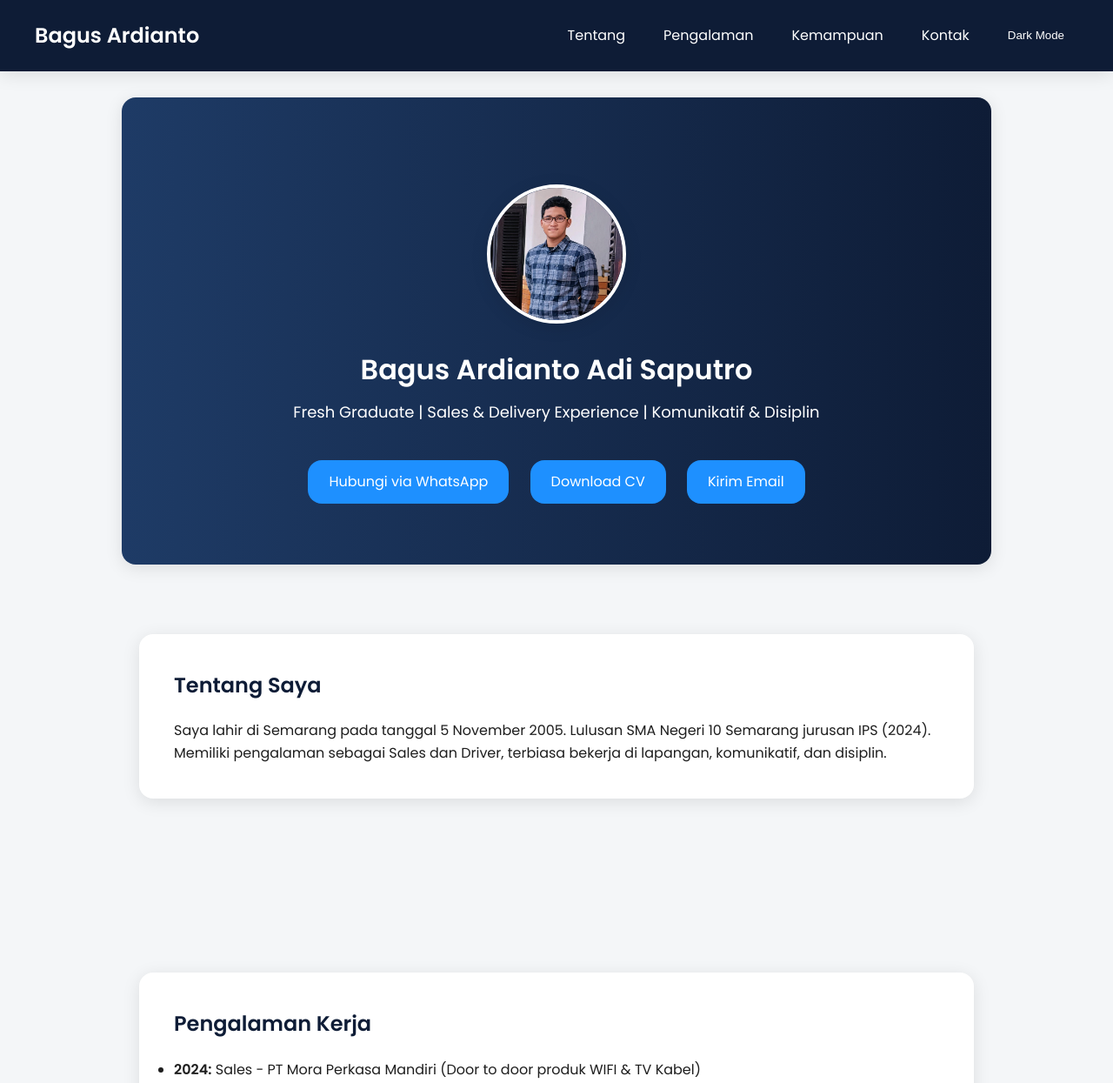
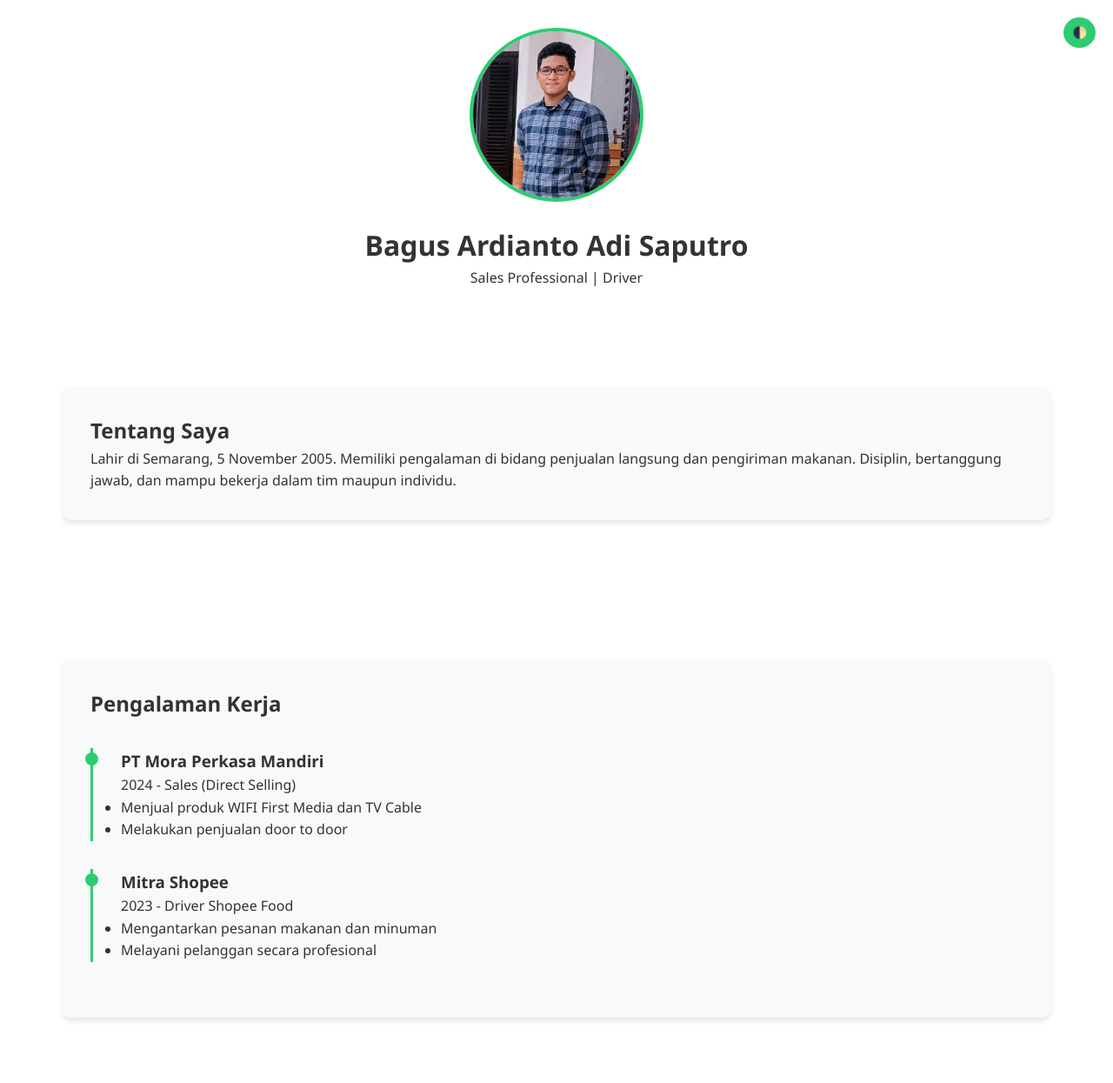
Before and after one commit to BagusArdian-prtl/Bagus-portofolio, a plain HTML site: page index.html in a window 1280 px wide. Shown: the top 1245 px of the page at 87% size. Drawn offline with nearby package versions, Linux system fonts and the light colour scheme.

Commit message:
Update index.html

```diff
--- a/index.html
+++ b/index.html
@@ -1,221 +1,206 @@
-<!DOCTYPE html><html lang="id">
+<!DOCTYPE html>
+<html lang="id">
 <head>
     <meta charset="UTF-8">
     <meta name="viewport" content="width=device-width, initial-scale=1.0">
-  <title>PORTOFOLIO | Portfolio</title>
-  <link href="https://fonts.googleapis.com/css2?family=Poppins:wght@400;600&display=swap" rel="stylesheet">
+    <title>Portofolio - Bagus Ardianto</title>
+    <link href="https://unpkg.com/aos@2.3.1/dist/aos.css" rel="stylesheet">
     <style>
         :root {
-      --primary: #0e1c36;
-      --accent: #1e90ff;
-      --bg-light: #f4f6f8;
-      --bg-dark: #1b1e23;
-      --bg-card: #ffffff;
-      --text-light: #ffffff;
-      --text-dark: #1e1e1e;
-      --radius: 16px;
-      --shadow: 0 4px 20px rgba(0,0,0,0.1);
+            --primary: #2ecc71;
+            --bg: #ffffff;
+            --text: #333333;
+            --card-bg: #f8f9fa;
         }
-    * { margin: 0; padding: 0; box-sizing: border-box; }
+
+        .dark-mode {
+            --bg: #1a1a1a;
+            --text: #ffffff;
+            --card-bg: #2d2d2d;
+        }
+
+        * {
+            margin: 0;
+            padding: 0;
+            box-sizing: border-box;
+            transition: all 0.3s ease;
+        }
+
         body {
-      font-family: 'Poppins', sans-serif;
-      background: var(--bg-light);
-      color: var(--text-dark);
+            font-family: 'Segoe UI', sans-serif;
+            background-color: var(--bg);
+            color: var(--text);
             line-height: 1.6;
-      transition: all 0.4s ease;
         }
-    body.dark {
-      background: var(--bg-dark);
-      color: var(--text-light);
+
+        /* Header Styles */
+        header {
+            padding: 2rem;
+            text-align: center;
+            position: relative;
         }
-    header {
+
+        .profile-img {
+            width: 200px;
+            height: 200px;
+            border-radius: 50%;
+            object-fit: cover;
+            margin-bottom: 1rem;
+            border: 4px solid var(--primary);
+        }
+
+        /* Theme Toggle */
+        .theme-toggle {
+            position: fixed;
+            top: 20px;
+            right: 20px;
+            background: var(--primary);
+            border: none;
+            padding: 10px;
+            border-radius: 50%;
+            cursor: pointer;
+            z-index: 999;
+        }
+
+        /* Section Styles */
+        section {
+            padding: 4rem 2rem;
+            max-width: 1200px;
+            margin: 0 auto;
+        }
+
+        .card {
+            background: var(--card-bg);
+            padding: 2rem;
+            border-radius: 10px;
+            margin: 1rem 0;
+            box-shadow: 0 4px 6px rgba(0,0,0,0.1);
+        }
+
+        /* Experience Timeline */
+        .timeline-item {
+            border-left: 3px solid var(--primary);
+            padding-left: 2rem;
+            margin: 2rem 0;
+            position: relative;
+        }
+
+        .timeline-item::before {
+            content: '';
+            width: 15px;
+            height: 15px;
+            background: var(--primary);
+            border-radius: 50%;
+            position: absolute;
+            left: -9px;
+            top: 5px;
+        }
+
+        /* Contact Form */
+        .contact-form {
+            display: grid;
+            gap: 1rem;
+            max-width: 600px;
+            margin: 0 auto;
+        }
+
+        input, textarea {
+            padding: 0.8rem;
+            border: 1px solid #ddd;
+            border-radius: 5px;
+            background: var(--card-bg);
+            color: var(--text);
+        }
+
+        .btn {
             background: var(--primary);
             color: white;
-      padding: 20px 40px;
-      position: sticky;
-      top: 0;
-      display: flex;
-      flex-wrap: wrap;
-      justify-content: space-between;
-      align-items: center;
-      z-index: 1000;
-      box-shadow: var(--shadow);
+            padding: 1rem 2rem;
+            border: none;
+            border-radius: 5px;
+            cursor: pointer;
         }
-    header h1 { font-size: 24px; font-weight: 600; }
-    nav {
-      display: flex;
-      flex-wrap: wrap;
-      gap: 12px;
-      align-items: center;
+
+        @media (max-width: 768px) {
+            section {
+                padding: 2rem 1rem;
             }
-    nav a, #darkToggle {
-      color: white;
-      background: transparent;
-      border: none;
-      padding: 8px 16px;
-      border-radius: 8px;
-      cursor: pointer;
-      font-weight: 500;
-      transition: background 0.3s;
-      text-decoration: none;
-    }
-    nav a:hover, #darkToggle:hover {
-      background: var(--accent);
-      color: white;
-    }
-    section {
-      padding: 80px 20px;
-      max-width: 1000px;
-      margin: auto;
-    }
-    .fade-in {
-      opacity: 0;
-      transform: translateY(20px);
-      animation: fadeIn 1s ease forwards;
-    }
-    .fade-in:nth-child(1) { animation-delay: 0.3s; }
-    .fade-in:nth-child(2) { animation-delay: 0.6s; }
-    .fade-in:nth-child(3) { animation-delay: 0.9s; }@keyframes fadeIn {
-  to {
-    opacity: 1;
-    transform: translateY(0);
+
+            .profile-img {
+                width: 150px;
+                height: 150px;
             }
         }
-.hero {
-  text-align: center;
-  background: linear-gradient(to right, #1e3b66, #0e1c36);
-  color: white;
-  padding: 100px 20px 60px;
-  border-radius: var(--radius);
-  box-shadow: var(--shadow);
-  margin-top: 30px;
-}
-.hero img {
-  width: 160px;
-  height: 160px;
-  object-fit: cover;
-  border-radius: 50%;
-  margin-bottom: 20px;
-  border: 4px solid white;
-  box-shadow: var(--shadow);
-  animation: zoomIn 1.2s ease;
-}
-@keyframes zoomIn {
-  from { transform: scale(0.6); opacity: 0; }
-  to { transform: scale(1); opacity: 1; }
-}
-.hero h2 { font-size: 32px; margin-bottom: 10px; animation: slideUp 1s ease forwards; }
-.hero p { font-size: 18px; margin-bottom: 30px; animation: fadeIn 1.4s ease forwards; }
-@keyframes slideUp {
-  from { opacity: 0; transform: translateY(40px); }
-  to { opacity: 1; transform: translateY(0); }
-}
-.buttons a {
-  display: inline-block;
-  margin: 10px;
-  padding: 12px 24px;
-  border-radius: var(--radius);
-  background: var(--accent);
-  color: white;
-  text-decoration: none;
-  font-weight: 500;
-  transition: background 0.3s, transform 0.3s;
-}
-.buttons a:hover {
-  background: #0e78d8;
-  transform: scale(1.05);
-}
-.card {
-  background: var(--bg-card);
-  border-radius: var(--radius);
-  padding: 40px;
-  margin-bottom: 40px;
-  box-shadow: var(--shadow);
-  transition: background 0.3s, transform 0.3s;
-  animation: fadeIn 1s ease forwards;
-}
-.card:hover {
-  transform: translateY(-5px);
-}
-body.dark .card { background: #2a2e36; }
-h3 {
-  font-size: 24px;
-  margin-bottom: 20px;
-  color: var(--primary);
-}
-body.dark h3 { color: var(--accent); }
-ul li { margin-bottom: 10px; }
-footer {
-  text-align: center;
-  background: var(--primary);
-  color: white;
-  padding: 30px;
-  margin-top: 40px;
-}
-a { color: var(--accent); }
-@media (max-width: 768px) {
-  header h1 { width: 100%; margin-bottom: 10px; text-align: center; }
-  nav { justify-content: center; gap: 8px; }
-  .hero h2 { font-size: 24px; }
-  .hero p { font-size: 16px; }
+    </style>
+</head>
+<body>
+    <button class="theme-toggle" onclick="toggleTheme()">🌓</button>
+
+    <header data-aos="fade-down">
+        <img src="Bagus Ardianto.jpg" alt="Bagus Ardianto" class="profile-img">
+        <h1>Bagus Ardianto Adi Saputro</h1>
+        <p>Sales Professional | Driver</p>
+    </header>
+
+    <section id="about" data-aos="fade-up">
+        <div class="card">
+            <h2>Tentang Saya</h2>
+            <p>Lahir di Semarang, 5 November 2005. Memiliki pengalaman di bidang penjualan langsung dan pengiriman makanan. Disiplin, bertanggung jawab, dan mampu bekerja dalam tim maupun individu.</p>
+        </div>
+    </section>
+
+    <section id="experience" data-aos="fade-up">
+        <div class="card">
+            <h2>Pengalaman Kerja</h2>
+            <div class="timeline-item">
+                <h3>PT Mora Perkasa Mandiri</h3>
+                <p>2024 - Sales (Direct Selling)</p>
+                <ul>
+                    <li>Menjual produk WIFI First Media dan TV Cable</li>
+                    <li>Melakukan penjualan door to door</li>
+                </ul>
+            </div>
+            <div class="timeline-item">
+                <h3>Mitra Shopee</h3>
+                <p>2023 - Driver Shopee Food</p>
+                <ul>
+                    <li>Mengantarkan pesanan makanan dan minuman</li>
+                    <li>Melayani pelanggan secara profesional</li>
+                </ul>
+            </div>
+        </div>
+    </section>
+
+    <section id="contact" data-aos="fade-up">
+        <div class="card">
+            <h2>Hubungi Saya</h2>
+            <form class="contact-form">
+                <input type="text" placeholder="Nama" required>
+                <input type="email" placeholder="Email" required>
+                <textarea rows="5" placeholder="Pesan" required></textarea>
+                <button type="submit" class="btn">Kirim Pesan</button>
+            </form>
+        </div>
+    </section>
+
+    <script src="https://unpkg.com/aos@2.3.1/dist/aos.js"></script>
+    <script>
+        // AOS Init
+        AOS.init({
+            duration: 1000,
+            once: true
+        });
+
+        // Theme Toggle
+        function toggleTheme() {
+            document.body.classList.toggle('dark-mode');
+            localStorage.setItem('theme', document.body.classList.contains('dark-mode') ? 'dark' : 'light');
         }
 
-  </style>
-</head>
-<body><header>
-  <h1>Bagus Ardianto</h1>
-  <nav>
-    <a href="#tentang">Tentang</a>
-    <a href="#pengalaman">Pengalaman</a>
-    <a href="#kemampuan">Kemampuan</a>
-    <a href="#kontak">Kontak</a>
-    <button id="darkToggle">Dark Mode</button>
-  </nav>
-</header><section class="hero">
-  <img src="Bagus Ardianto.jpg" alt="Foto Bagus Ardianto">
-  <h2>Bagus Ardianto Adi Saputro</h2>
-  <p>Fresh Graduate | Sales & Delivery Experience | Komunikatif & Disiplin</p>
-  <div class="buttons">
-    <a href="https://wa.me/6285117051151" target="_blank">Hubungi via WhatsApp</a>
-    <a href="https://drive.google.com/file/d/1iB9tvCzub0c6pT5gw6S6UHIV6TwjTjdN/view?usp=drivesdk" target="_blank">Download CV</a>
-    <a href="mailto:bagusardian5115@gmail.com">Kirim Email</a>
-  </div>
-</section><section id="tentang" class="fade-in">
-  <div class="card">
-    <h3>Tentang Saya</h3>
-    <p>Saya lahir di Semarang pada tanggal 5 November 2005. Lulusan SMA Negeri 10 Semarang jurusan IPS (2024). Memiliki pengalaman sebagai Sales dan Driver, terbiasa bekerja di lapangan, komunikatif, dan disiplin.</p>
-  </div>
-</section><section id="pengalaman" class="fade-in">
-  <div class="card">
-    <h3>Pengalaman Kerja</h3>
-    <ul>
-      <li><strong>2024:</strong> Sales - PT Mora Perkasa Mandiri (Door to door produk WIFI & TV Kabel)</li>
-      <li><strong>2023:</strong> Driver ShopeeFood - Mitra Shopee (Pengiriman makanan & minuman)</li>
-    </ul>
-  </div>
-</section><section id="kemampuan" class="fade-in">
-  <div class="card">
-    <h3>Kemampuan</h3>
-    <ul>
-      <li>Komunikasi langsung dengan pelanggan</li>
-      <li>Disiplin dan bertanggung jawab</li>
-      <li>Terbiasa bekerja di lapangan</li>
-      <li>Mampu bekerja secara tim maupun individu</li>
-    </ul>
-  </div>
-</section><section id="kontak" class="fade-in">
-  <div class="card">
-    <h3>Kontak</h3>
-    <p>Alamat: KP. Ngablak RT 9 RW 4, Kel. Bangetayu Kulon, Kec. Genuk, Kota Semarang</p>
-    <p>Email: <a href="mailto:bagusardian5115@gmail.com">bagusardian5115@gmail.com</a></p>
-    <p>WhatsApp: <a href="https://wa.me/6285117051151">0851-1705-1151</a></p>
-  </div>
-</section><footer>
-  <p>&copy; 2024 Bagus Ardianto. All rights reserved.</p>
-</footer><script>
-  document.getElementById('darkToggle').addEventListener('click', function () {
-    document.body.classList.toggle('dark');
-    this.textContent = document.body.classList.contains('dark') ? 'Light Mode' : 'Dark Mode';
-  });
-</script></body>
+        // Load saved theme
+        if (localStorage.getItem('theme') === 'dark') {
+            document.body.classList.add('dark-mode');
+        }
+    </script>
+</body>
 </html>
```
Lines whose indentation alone changed are shown as unchanged.
